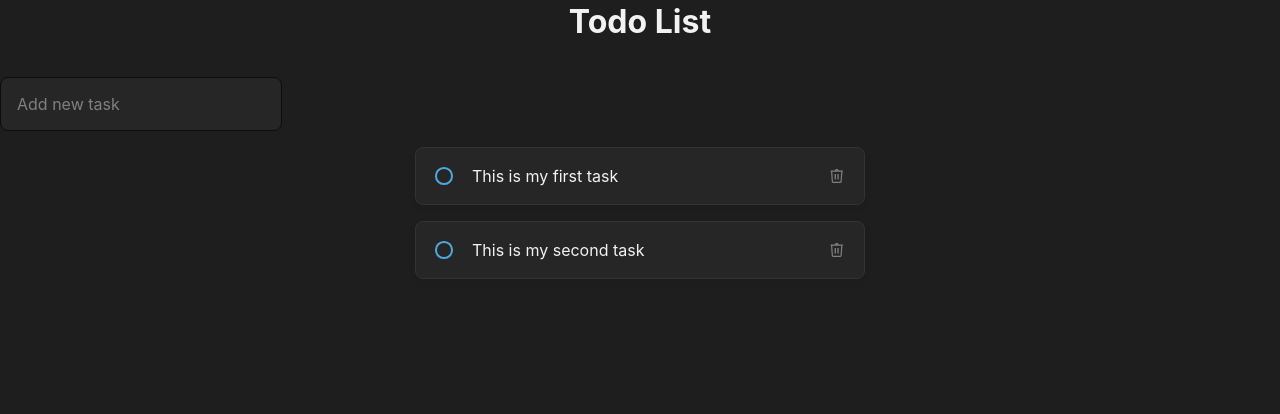
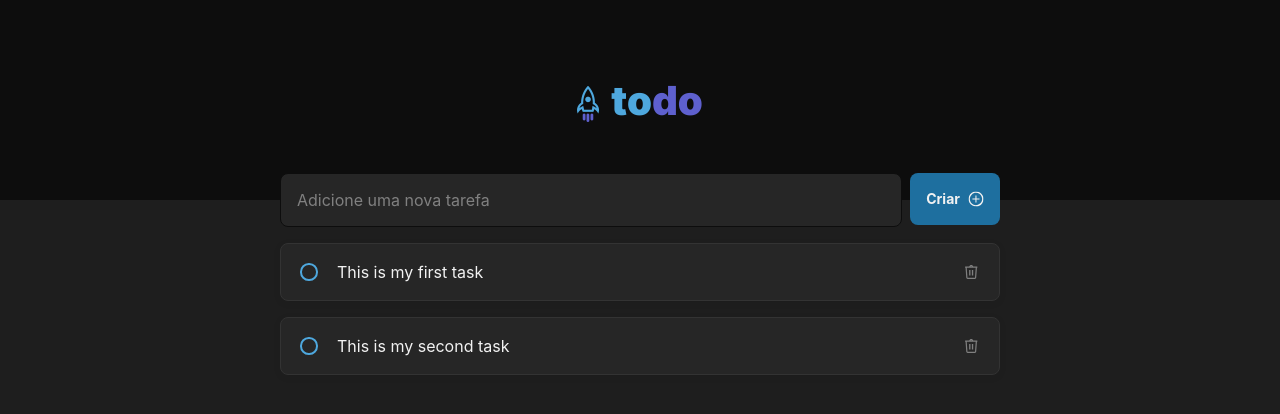
Before and after one commit to luizfvital/todo-list, a React (Vite) app: page / in a window 1280 px wide. Shown: the top 414 px of the page. Built offline with nearby package versions, Linux system fonts and the light colour scheme.

Commit message:
add home css styles

```diff
--- a/src/App.tsx
+++ b/src/App.tsx
@@ -1,6 +1,10 @@
 import { useState } from "react";
 import { Input } from "./Components/Input";
 import { Task } from "./Components/Task";
+
+import logo from "./assets/logo.png";
+import { Button } from "./Components/Button";
+import PlusIcon from "./Components/Icons/PlusIcon";
 
 function App() {
   const [tasks, setTasks] = useState([
@@ -27,12 +31,38 @@ function App() {
     );
   };
 
+  const handleOnDelete = (id: string) => {
+    setTasks(tasks.filter((task) => task.id !== id));
+  };
+
   return (
-    <>
-      <h1 style={{ color: "#f2f2f2", textAlign: "center", marginBottom: 32 }}>
-        Todo List
-      </h1>
-      <Input />
+    <div style={{ height: "100vh" }}>
+      <header
+        style={{
+          height: 200,
+          backgroundColor: "var(--gray-700",
+          display: "grid",
+          placeItems: "center",
+        }}
+      >
+        <img width={126} src={logo} alt="Logo" />
+      </header>
+      <main
+        style={{
+          maxWidth: 736,
+          display: "flex",
+          flexDirection: "column",
+          alignItems: "center",
+          margin: "-27px auto 0",
+          padding: "0 8px",
+        }}
+      >
+        <div style={{ display: "flex", gap: 8, width: "100%" }}>
+          <Input placeholder="Adicione uma nova tarefa" />
+          <Button>
+            Criar <PlusIcon />
+          </Button>
+        </div>
         <div
           style={{
             display: "flex",
@@ -41,6 +71,7 @@ function App() {
             alignItems: "center",
             gap: 16,
             marginTop: 16,
+            width: "100%",
           }}
         >
           {tasks.map(({ id, content, isComplete }) => (
@@ -49,12 +80,13 @@ function App() {
               key={id}
               content={content}
               complete={isComplete}
-            onDelete={(id) => console.log("delete clicked: ", id)}
+              onDelete={handleOnDelete}
               onSetIsComplete={handleOnSetIsComplete}
             />
           ))}
         </div>
-    </>
+      </main>
+    </div>
   );
 }
 
--- a/src/Components/Button/index.module.css
+++ b/src/Components/Button/index.module.css
@@ -21,6 +21,8 @@
 
   svg {
     height: 16px;
+    width: 16px;
+    max-width: unset;
   }
 }
 
@@ -35,6 +37,8 @@
 
   svg {
     height: 14px;
+    width: 14px;
+    max-width: unset;
   }
 
   &:hover {
--- a/src/Components/Input/index.module.css
+++ b/src/Components/Input/index.module.css
@@ -1,4 +1,5 @@
 .input {
+  width: 100%;
   height: 54px;
   padding: 16px;
   border-radius: 8px;
--- a/src/Components/Input/index.tsx
+++ b/src/Components/Input/index.tsx
@@ -1,7 +1,7 @@
 import styles from "./index.module.css";
 
-export function Input() {
-  return (
-    <input type="text" placeholder="Add new task" className={styles.input} />
-  );
+interface InputProps extends React.InputHTMLAttributes<HTMLElement> {}
+
+export function Input(props: InputProps) {
+  return <input type="text" className={styles.input} {...props} />;
 }
--- a/src/Components/Task/index.module.css
+++ b/src/Components/Task/index.module.css
@@ -11,7 +11,6 @@
 
   padding: 16px;
   width: 100%;
-  max-width: 450px;
 
   & > div {
     display: flex;
@@ -22,4 +21,5 @@
 
 .task--complete {
   text-decoration: line-through;
+  color: var(--gray-300);
 }
```
Also changed, not shown: src/assets/logo.png (added). Lines whose indentation alone changed are shown as unchanged.
